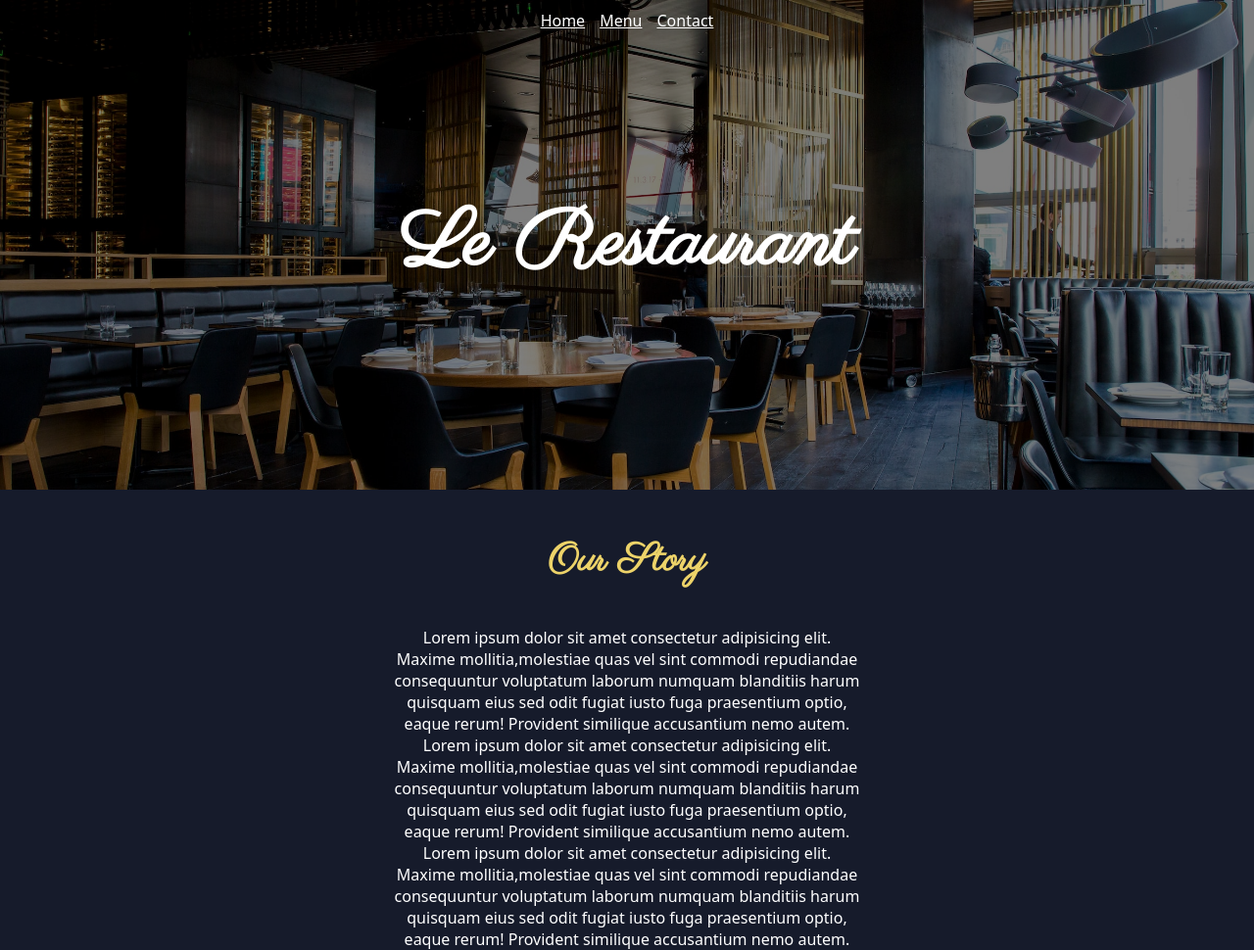
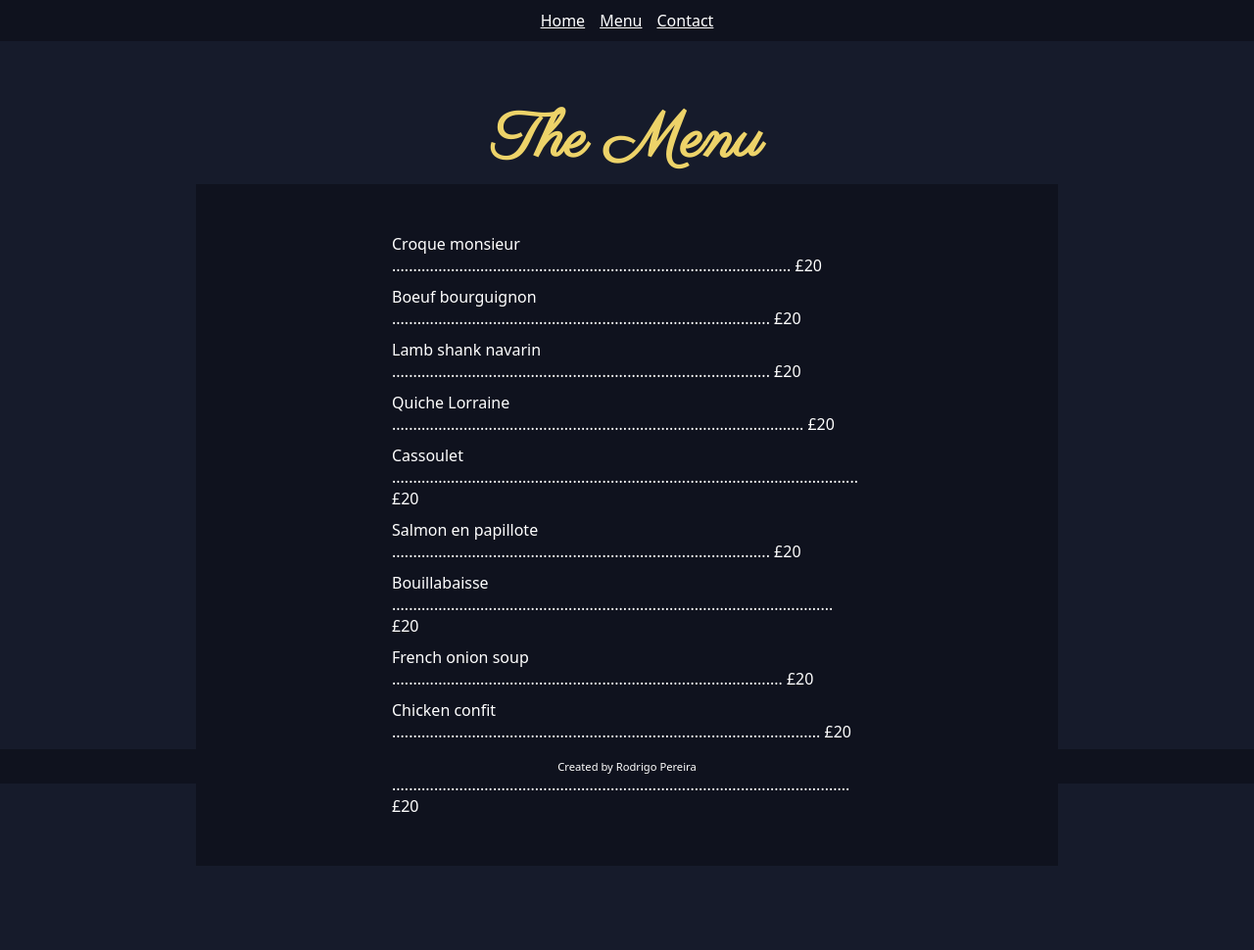
Before and after one commit to rrpereira98/Restaurant-Page, a website built with webpack: page dist/index.html in a window 1280 px wide. Shown: the whole page at 98% size. After the commit the page ends 884 px from the top, so only its background shows below. Built offline with nearby package versions, Linux system fonts and the light colour scheme.

Commit message:
finish menu page and add footer to all pages

```diff
--- a/src/home.js
+++ b/src/home.js
@@ -1,7 +1,10 @@
 import banner from "./banner.jpg"
 
 function home() {
+    const nav = document.querySelector(".nav")
     const content = document.querySelector("#content")
+
+    nav.classList.remove("dark-nav")
 
     const img = document.createElement("img")
     img.src = banner
--- a/src/index.js
+++ b/src/index.js
@@ -5,14 +5,15 @@ const content = document.querySelector("#content")
 const homeBtn = document.querySelector(".home-btn")
 const menuBtn = document.querySelector(".menu-btn")
 
-home()
+//home()
+menu()
+
+homeBtn.addEventListener("click", () => {
+    content.innerHTML = ""
+    home()
+})
 
 menuBtn.addEventListener("click", () => {
     content.innerHTML = ""
     menu()
 })
-
-homeBtn.addEventListener("click", () => {
-    content.innerHTML = ""
-    home()
-})
--- a/src/menu.js
+++ b/src/menu.js
@@ -1,8 +1,52 @@
 function menu() {
+    const nav = document.querySelector(".nav")
     const content = document.querySelector("#content")
 
+    nav.classList.add("dark-nav")
+
+    const usableSpace = document.createElement("div")
+    usableSpace.classList.add("usable-space")
+
     const menuTitle = document.createElement("h1")
+    menuTitle.classList.add("menu-title")
     menuTitle.textContent = "The Menu"
+
+    const menuList = document.createElement("div")
+    menuList.classList.add("menu-list")
+    const item1 = document.createElement("p")
+    item1.textContent = "Croque monsieur ............................................................................................... £20"
+    const item2 = document.createElement("p")
+    item2.textContent = "Boeuf bourguignon .......................................................................................... £20"
+    const item3 = document.createElement("p")
+    item3.textContent = "Lamb shank navarin .......................................................................................... £20"
+    const item4 = document.createElement("p")
+    item4.textContent = "Quiche Lorraine .................................................................................................. £20"
+    const item5 = document.createElement("p")
+    item5.textContent = "Cassoulet ............................................................................................................... £20"
+    const item6 = document.createElement("p")
+    item6.textContent = "Salmon en papillote .......................................................................................... £20"
+    const item7 = document.createElement("p")
+    item7.textContent = "Bouillabaisse ......................................................................................................... £20"
+    const item8 = document.createElement("p")
+    item8.textContent = "French onion soup ............................................................................................. £20"
+    const item9 = document.createElement("p")
+    item9.textContent = "Chicken confit ...................................................................................................... £20"
+    const item10 = document.createElement("p")
+    item10.textContent = "Steak frites ............................................................................................................. £20"
+    menuList.appendChild(item1)
+    menuList.appendChild(item2)
+    menuList.appendChild(item3)
+    menuList.appendChild(item4)
+    menuList.appendChild(item5)
+    menuList.appendChild(item6)
+    menuList.appendChild(item7)
+    menuList.appendChild(item8)
+    menuList.appendChild(item9)
+    menuList.appendChild(item10)
+
+    content.appendChild(usableSpace)
+    usableSpace.appendChild(menuTitle)
+    usableSpace.appendChild(menuList)
 }
 
 export default menu
--- a/src/style.css
+++ b/src/style.css
@@ -17,7 +17,11 @@ body {
     display: flex;
     justify-content: center;
     gap: 15px;
-    margin-top: 10px;
+    padding: 10px 0;
+}
+
+.dark-nav {
+    background-color: #0f121e;
 }
 
 .nav p {
@@ -31,7 +35,7 @@ body {
 }
 
 .name-background {
-    background-color: rgba(0, 0, 0, 0.5);
+    background-color: #00000080;
     position: absolute;
     top: 0;
     height: 500px;
@@ -59,4 +63,48 @@ body {
 .story {
     margin: 40px 400px 0 400px;
     text-align: center;
+    padding-bottom: 50px;
 }
+
+.footer {
+    position: fixed;
+    bottom: 0;
+    width: 100%;
+    background-color: #0f121e;
+    text-align: center;
+}
+
+.footer p {
+    padding: 10px 0;
+    font-size: 0.7rem;
+}
+
+/* menu page */
+
+.usable-space {
+    max-height: 80vh;
+    display: grid;
+    grid-template: 1fr 10fr/ 1fr;
+    grid-area:
+        "title"
+        "menu";
+    justify-items: center;
+}
+
+.menu-title {
+    margin-top: 100px;
+    color: white;
+    font-family: 'Parisienne', cursive;
+    font-size: 4rem;
+    color: #edd369;
+}
+
+.menu-list {
+    background-color: #0f121e;
+    margin: auto 200px;
+    padding: 50px 200px 40px 200px;
+}
+
+.menu-list p {
+    margin-bottom: 10px;
+}
```
Also changed, not shown: dist/index.html, dist/main.js.
